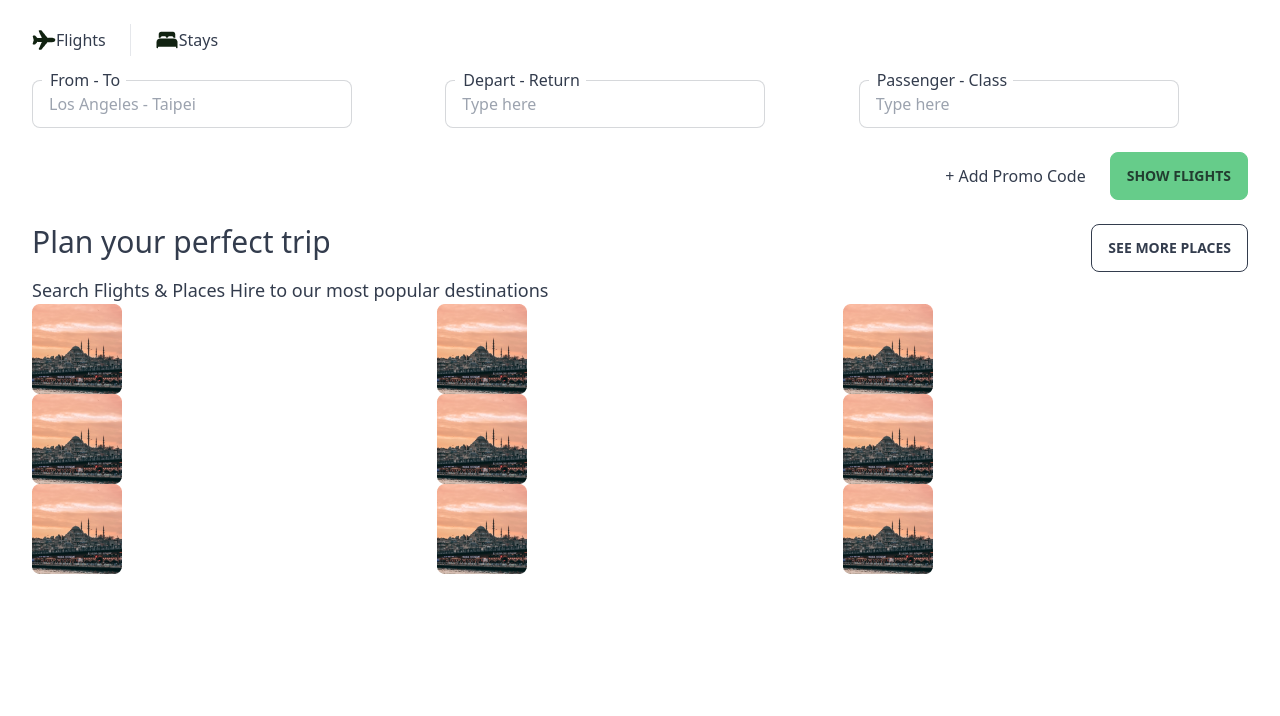
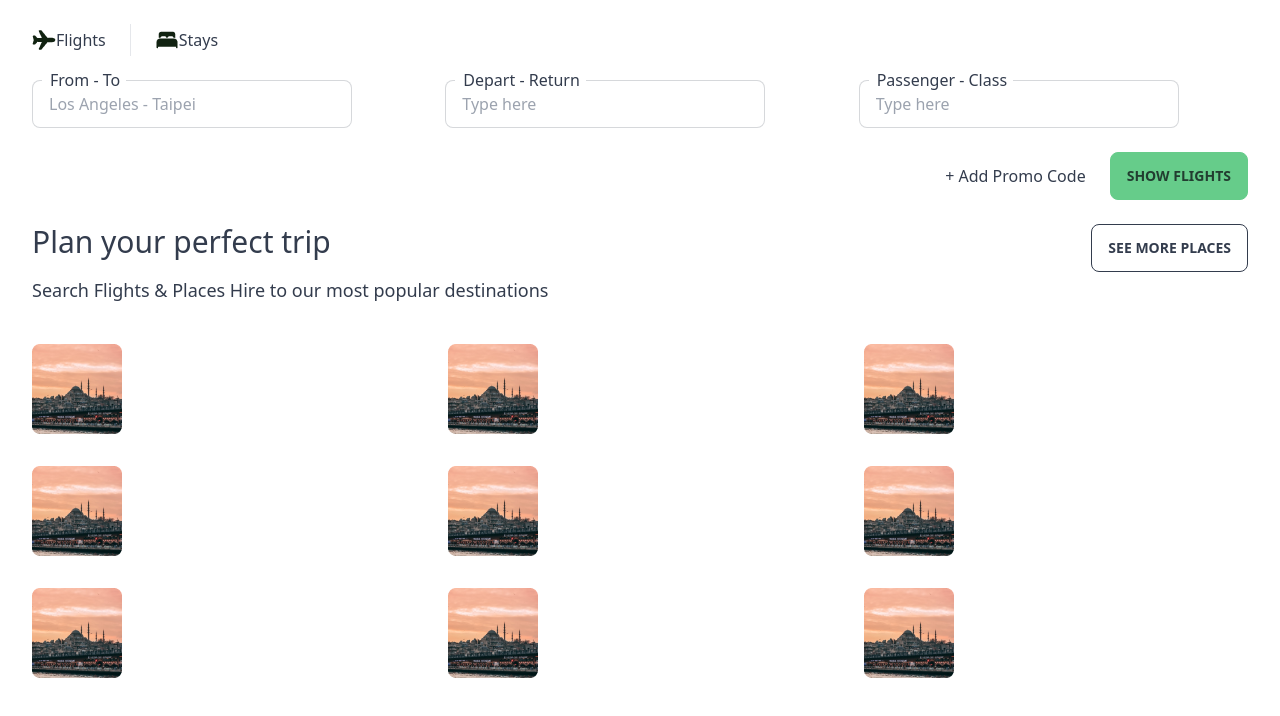
Before and after one commit to kingkwongsta/Golobe-Travel-Agency, a Next.js app: page / in a window 1280 px wide. Shown: the top 716 px of the page. Built offline with nearby package versions, Linux system fonts and the light colour scheme.

Commit message:
base styling for citie elements

```diff
--- a/src/components/discover/discover.jsx
+++ b/src/components/discover/discover.jsx
@@ -18,7 +18,7 @@ export default function Discovery() {
   }
   return (
     <div className="mx-[32px]">
-      <div className="flex flex-row justify-between content-center">
+      <div className="flex flex-row justify-between content-center mb-[40px]">
         <div>
           <h2 className="mb-[16px] text-3xl">Plan your perfect trip</h2>
           <p className="text-lg">
@@ -27,7 +27,7 @@ export default function Discovery() {
         </div>
         <button className="btn btn-outline">See more places</button>
       </div>
-      <div className="grid grid-cols-3">{renderCityElements()}</div>
+      <div className="grid grid-cols-3 gap-[32px]">{renderCityElements()}</div>
     </div>
   );
 }
```
